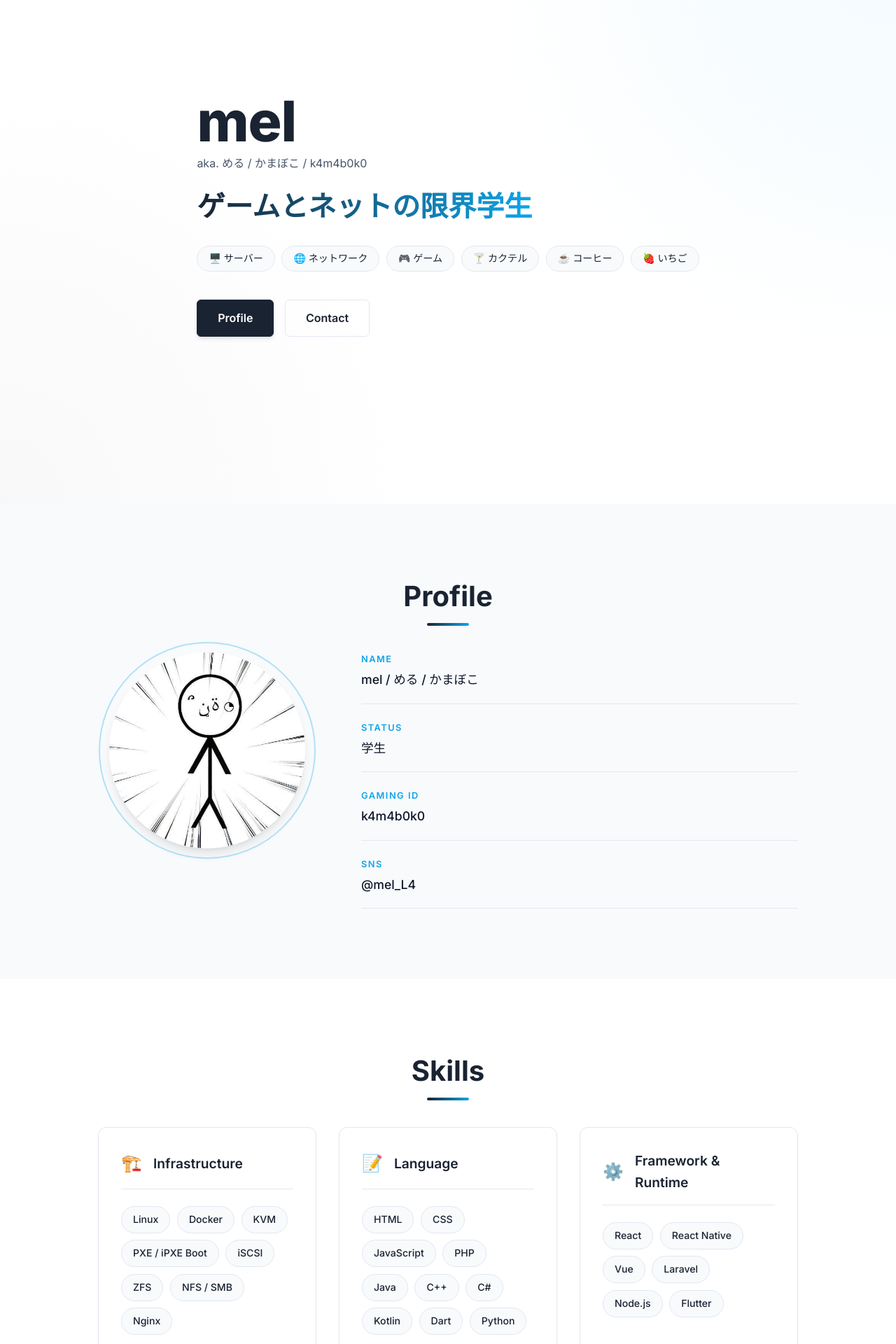
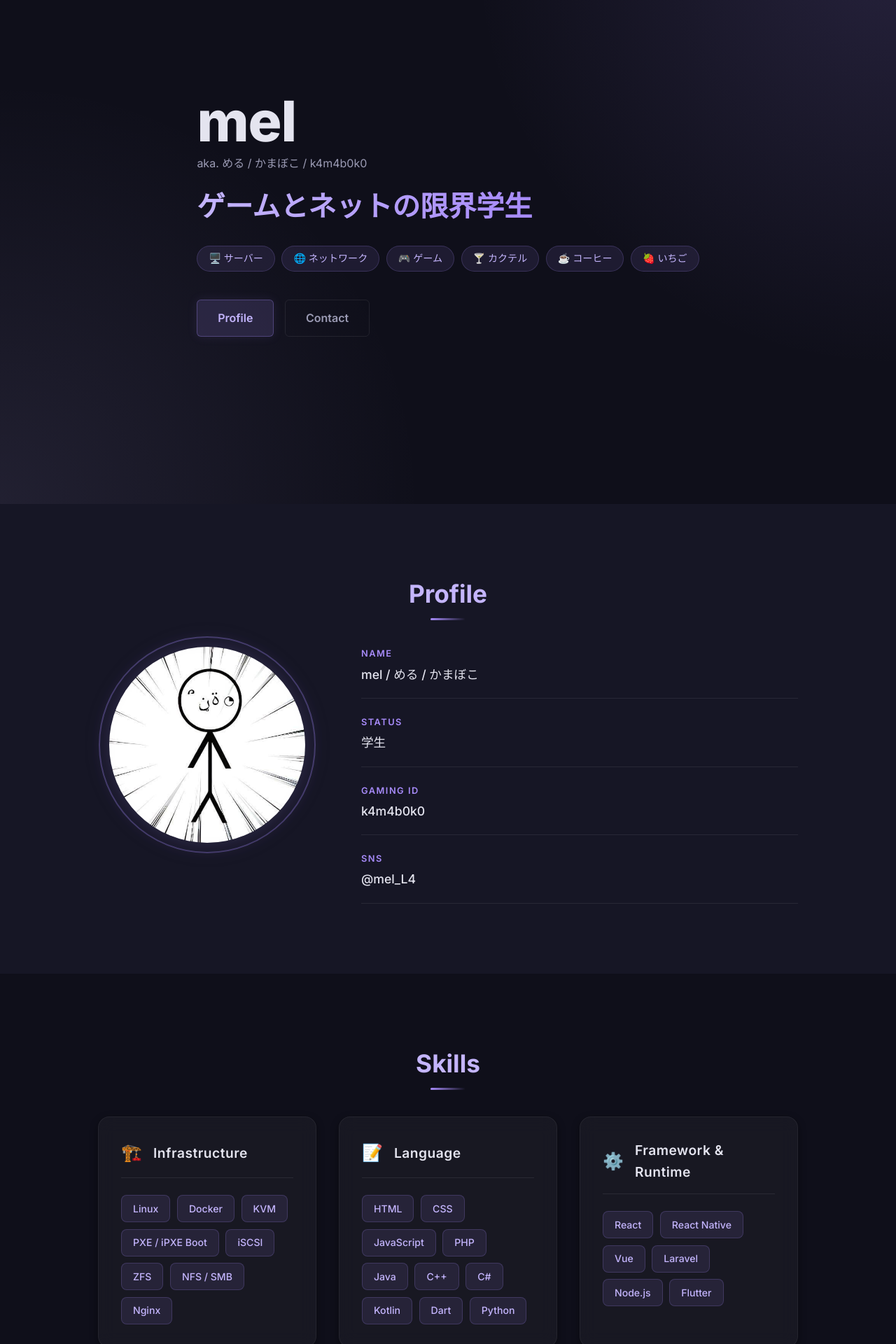
Before and after one commit to k4m4b0k0/k4m4b0k0.github.io, a Next.js app: page / in a window 1280 px wide. Shown: the part 80-2000 px from the top of the page at 70% size. Built offline with nearby package versions, Linux system fonts and the light colour scheme.

Commit message:
Apply dark glassmorphism theme to all components

```diff
--- a/src/app/globals.css
+++ b/src/app/globals.css
@@ -1,20 +1,23 @@
 :root {
-  --color-bg: #ffffff;
-  --color-bg-alt: #f8fafc;
-  --color-text-main: #0f172a;
-  --color-text-muted: #475569;
-  --color-primary: #1a2332;
-  --color-accent: #0ea5e9;
-  --color-border: #e2e8f0;
-  --color-glass: rgba(255, 255, 255, 0.7);
-  --color-glass-border: rgba(255, 255, 255, 0.3);
+  --color-bg: #0f0f1a;
+  --color-bg-alt: #161625;
+  --color-text-main: #e4e4ef;
+  --color-text-muted: #9b9bb4;
+  --color-primary: #c4b5fd;
+  --color-accent: #a78bfa;
+  --color-border: rgba(255, 255, 255, 0.08);
+  --color-glass: rgba(22, 22, 37, 0.75);
+  --color-glass-border: rgba(255, 255, 255, 0.06);
+  --color-card: rgba(255, 255, 255, 0.04);
+  --color-card-hover: rgba(255, 255, 255, 0.07);
 
   --max-width: 1000px;
   --nav-height: 70px;
 
-  --shadow-sm: 0 1px 2px 0 rgba(0, 0, 0, 0.05);
-  --shadow-md: 0 4px 6px -1px rgba(0, 0, 0, 0.1), 0 2px 4px -1px rgba(0, 0, 0, 0.06);
-  --shadow-lg: 0 10px 15px -3px rgba(0, 0, 0, 0.1), 0 4px 6px -2px rgba(0, 0, 0, 0.05);
+  --shadow-sm: 0 1px 3px rgba(0, 0, 0, 0.3);
+  --shadow-md: 0 4px 12px rgba(0, 0, 0, 0.4);
+  --shadow-lg: 0 10px 30px rgba(0, 0, 0, 0.5);
+  --shadow-glow: 0 0 20px rgba(167, 139, 250, 0.15);
 }
 
 * {
@@ -48,7 +51,7 @@ section {
 }
 
 .section-title {
-  font-size: 2.5rem;
+  font-size: 2.2rem;
   font-weight: 700;
   color: var(--color-primary);
   margin-bottom: 3rem;
@@ -62,9 +65,9 @@ section {
   bottom: -10px;
   left: 50%;
   transform: translateX(-50%);
-  width: 60px;
-  height: 4px;
-  background: linear-gradient(90deg, var(--color-primary), var(--color-accent));
+  width: 50px;
+  height: 3px;
+  background: linear-gradient(90deg, var(--color-accent), transparent);
   border-radius: 2px;
 }
 
--- a/src/components/Contact.module.css
+++ b/src/components/Contact.module.css
@@ -36,21 +36,23 @@
   gap: 1rem;
   font-size: 1.1rem;
   font-weight: 500;
-  color: var(--color-primary);
-  transition: transform 0.2s ease, color 0.2s ease, background-color 0.2s ease;
+  color: var(--color-text-main);
+  transition: all 0.3s ease;
   padding: 1.2rem;
-  background-color: var(--color-bg-alt);
-  border-radius: 8px;
-  border: 1px solid var(--color-border);
+  background-color: var(--color-card);
+  backdrop-filter: blur(12px);
+  -webkit-backdrop-filter: blur(12px);
+  border-radius: 12px;
+  border: 1px solid var(--color-glass-border);
   text-decoration: none;
 }
 
 .socialLink:hover {
-  transform: translateY(-3px);
-  color: var(--color-accent);
-  border-color: var(--color-accent);
-  background-color: white;
-  box-shadow: var(--shadow-sm);
+  transform: translateY(-5px);
+  color: #ffffff;
+  border-color: rgba(167, 139, 250, 0.4);
+  background-color: var(--color-card-hover);
+  box-shadow: var(--shadow-glow);
 }
 
 .socialIcon {
--- a/src/components/Games.module.css
+++ b/src/components/Games.module.css
@@ -17,31 +17,37 @@
 }
 
 .card {
-  background: white;
-  border: 1px solid var(--color-border);
-  border-radius: 12px;
+  background: var(--color-card);
+  backdrop-filter: blur(12px);
+  -webkit-backdrop-filter: blur(12px);
+  border: 1px solid var(--color-glass-border);
+  border-radius: 16px;
   padding: 2rem 1.5rem;
   text-align: center;
-  box-shadow: var(--shadow-sm);
-  transition: transform 0.3s ease, box-shadow 0.3s ease;
+  box-shadow: var(--shadow-md);
+  transition: all 0.3s ease;
 }
 
 .card:hover {
   transform: translateY(-5px);
-  box-shadow: var(--shadow-lg);
+  background: var(--color-card-hover);
+  border-color: rgba(167, 139, 250, 0.3);
+  box-shadow: var(--shadow-glow);
 }
 
 .gameIcon {
   font-size: 2.5rem;
   display: block;
   margin-bottom: 1rem;
+  filter: drop-shadow(0 0 8px rgba(167, 139, 250, 0.4));
 }
 
 .gameTitle {
   font-size: 1.1rem;
   font-weight: 700;
-  color: var(--color-primary);
+  color: var(--color-text-main);
   margin-bottom: 0.5rem;
+  letter-spacing: 0.5px;
 }
 
 .gameDesc {
--- a/src/components/Hero.module.css
+++ b/src/components/Hero.module.css
@@ -3,8 +3,8 @@
   display: flex;
   align-items: center;
   padding-top: var(--nav-height);
-  background: radial-gradient(circle at top right, rgba(14, 165, 233, 0.05), transparent 40%),
-              radial-gradient(circle at bottom left, rgba(26, 35, 50, 0.03), transparent 40%);
+  background: radial-gradient(circle at top right, rgba(167, 139, 250, 0.15), transparent 40%),
+              radial-gradient(circle at bottom left, rgba(196, 181, 253, 0.1), transparent 40%);
 }
 
 .container {
@@ -19,12 +19,13 @@
   font-weight: 500;
   margin-bottom: 0.5rem;
   letter-spacing: 1px;
+  text-shadow: 0 0 10px rgba(167, 139, 250, 0.3);
 }
 
 .name {
   font-size: clamp(3rem, 8vw, 5rem);
   font-weight: 800;
-  color: var(--color-primary);
+  color: var(--color-text-main);
   line-height: 1.1;
   margin-bottom: 0.3rem;
   letter-spacing: -1px;
@@ -63,16 +64,17 @@
   font-size: 0.88rem;
   font-weight: 500;
   color: var(--color-primary);
-  background: var(--color-bg-alt);
-  border: 1px solid var(--color-border);
+  background: rgba(167, 139, 250, 0.1);
+  border: 1px solid rgba(167, 139, 250, 0.2);
   border-radius: 50px;
-  transition: background 0.2s ease, color 0.2s ease, transform 0.2s ease;
+  transition: all 0.2s ease;
 }
 
 .likeTag:hover {
-  background: var(--color-primary);
+  background: rgba(167, 139, 250, 0.25);
   color: #ffffff;
   transform: translateY(-2px);
+  border-color: rgba(167, 139, 250, 0.5);
 }
 
 .actions {
@@ -89,26 +91,31 @@
 }
 
 .primaryBtn {
-  background-color: var(--color-primary);
-  color: white;
-  border: 1px solid var(--color-primary);
-  box-shadow: var(--shadow-md);
+  background-color: rgba(167, 139, 250, 0.15);
+  color: var(--color-primary);
+  border: 1px solid rgba(167, 139, 250, 0.3);
+  box-shadow: 0 0 15px rgba(167, 139, 250, 0.1);
+  backdrop-filter: blur(4px);
 }
 
 .primaryBtn:hover {
-  background-color: transparent;
-  color: var(--color-primary);
+  background-color: rgba(167, 139, 250, 0.3);
+  color: #ffffff;
+  border-color: rgba(167, 139, 250, 0.6);
+  box-shadow: 0 0 20px rgba(167, 139, 250, 0.3);
 }
 
 .secondaryBtn {
   background-color: transparent;
-  color: var(--color-primary);
+  color: var(--color-text-muted);
   border: 1px solid var(--color-border);
+  backdrop-filter: blur(4px);
 }
 
 .secondaryBtn:hover {
-  border-color: var(--color-primary);
-  background-color: rgba(26, 35, 50, 0.05);
+  border-color: var(--color-accent);
+  color: var(--color-primary);
+  background-color: rgba(167, 139, 250, 0.05);
 }
 
 @media (max-width: 600px) {
--- a/src/components/Profile.module.css
+++ b/src/components/Profile.module.css
@@ -18,9 +18,9 @@
   width: 280px;
   height: 280px;
   border-radius: 50%;
-  box-shadow: var(--shadow-lg);
+  box-shadow: 0 0 30px rgba(167, 139, 250, 0.2);
   position: relative;
-  background: white;
+  background: transparent;
 }
 
 .avatarImg {
@@ -37,9 +37,9 @@
   left: -15px;
   right: -15px;
   bottom: -15px;
-  border: 2px solid var(--color-accent);
+  border: 2px solid rgba(167, 139, 250, 0.3);
   border-radius: 50%;
-  opacity: 0.3;
+  filter: drop-shadow(0 0 10px rgba(167, 139, 250, 0.5));
 }
 
 .infoGrid {
--- a/src/components/Skills.module.css
+++ b/src/components/Skills.module.css
@@ -9,17 +9,21 @@
 }
 
 .card {
-  background: white;
-  border: 1px solid var(--color-border);
-  border-radius: 12px;
+  background: var(--color-card);
+  backdrop-filter: blur(12px);
+  -webkit-backdrop-filter: blur(12px);
+  border: 1px solid var(--color-glass-border);
+  border-radius: 16px;
   padding: 2rem;
-  box-shadow: var(--shadow-sm);
-  transition: transform 0.3s ease, box-shadow 0.3s ease;
+  box-shadow: var(--shadow-md);
+  transition: transform 0.3s ease, background 0.3s ease, border-color 0.3s ease;
 }
 
 .card:hover {
   transform: translateY(-5px);
-  box-shadow: var(--shadow-lg);
+  background: var(--color-card-hover);
+  border-color: rgba(167, 139, 250, 0.3);
+  box-shadow: var(--shadow-glow);
 }
 
 .cardHeader {
@@ -37,8 +41,9 @@
 
 .cardHeader h3 {
   font-size: 1.2rem;
-  color: var(--color-primary);
+  color: var(--color-text-main);
   font-weight: 600;
+  letter-spacing: 0.5px;
 }
 
 .tagList {
@@ -53,16 +58,16 @@
   font-size: 0.88rem;
   font-weight: 500;
   color: var(--color-primary);
-  background: var(--color-bg-alt);
-  border: 1px solid var(--color-border);
-  border-radius: 50px;
-  transition: background 0.2s ease, color 0.2s ease, transform 0.2s ease, box-shadow 0.2s ease;
+  background: rgba(167, 139, 250, 0.1);
+  border: 1px solid rgba(167, 139, 250, 0.2);
+  border-radius: 8px;
+  transition: all 0.2s ease;
   cursor: default;
 }
 
 .tag:hover {
-  background: var(--color-primary);
+  background: rgba(167, 139, 250, 0.25);
   color: #ffffff;
   transform: translateY(-2px);
-  box-shadow: var(--shadow-md);
+  border-color: rgba(167, 139, 250, 0.5);
 }
```
